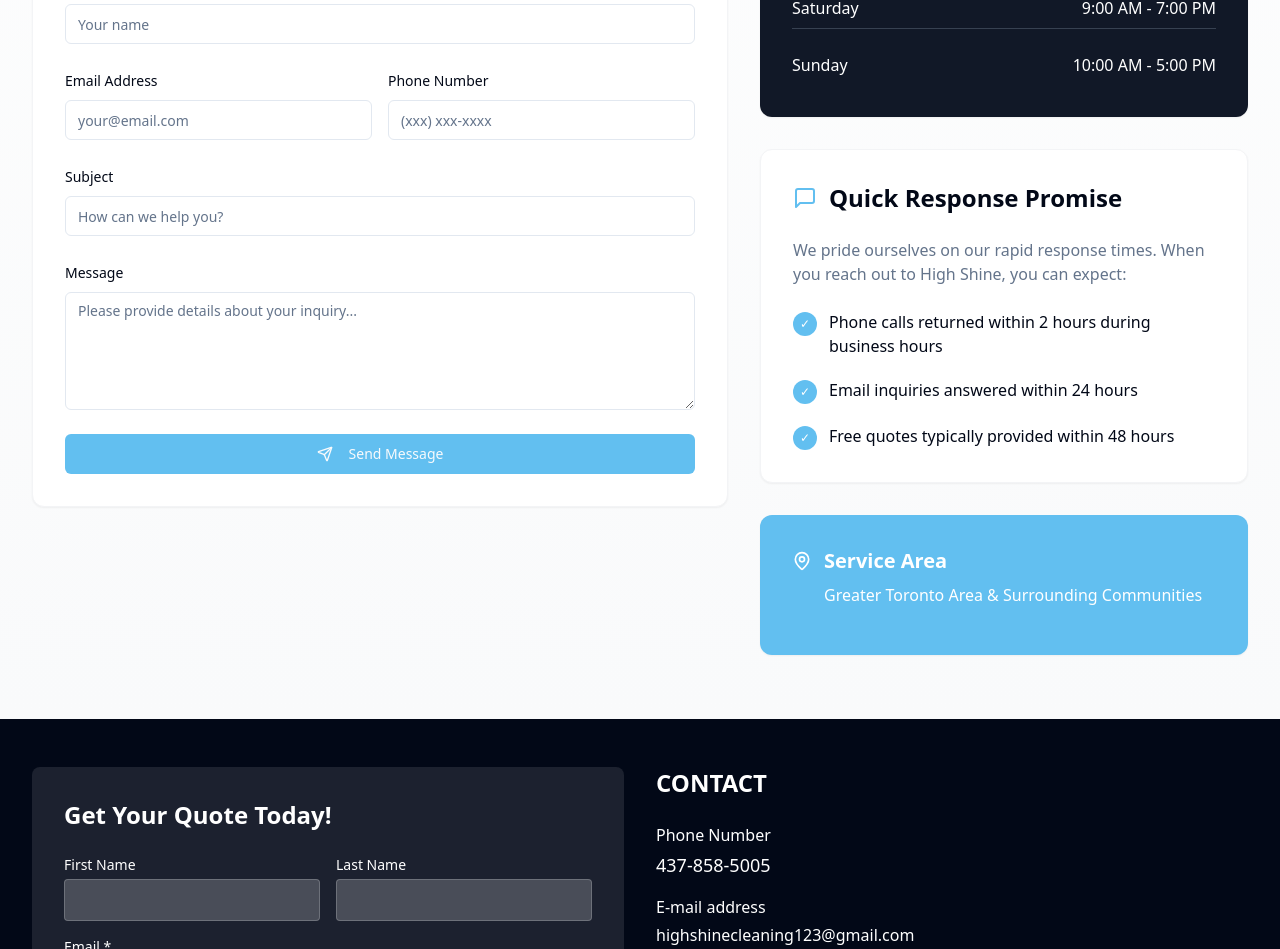
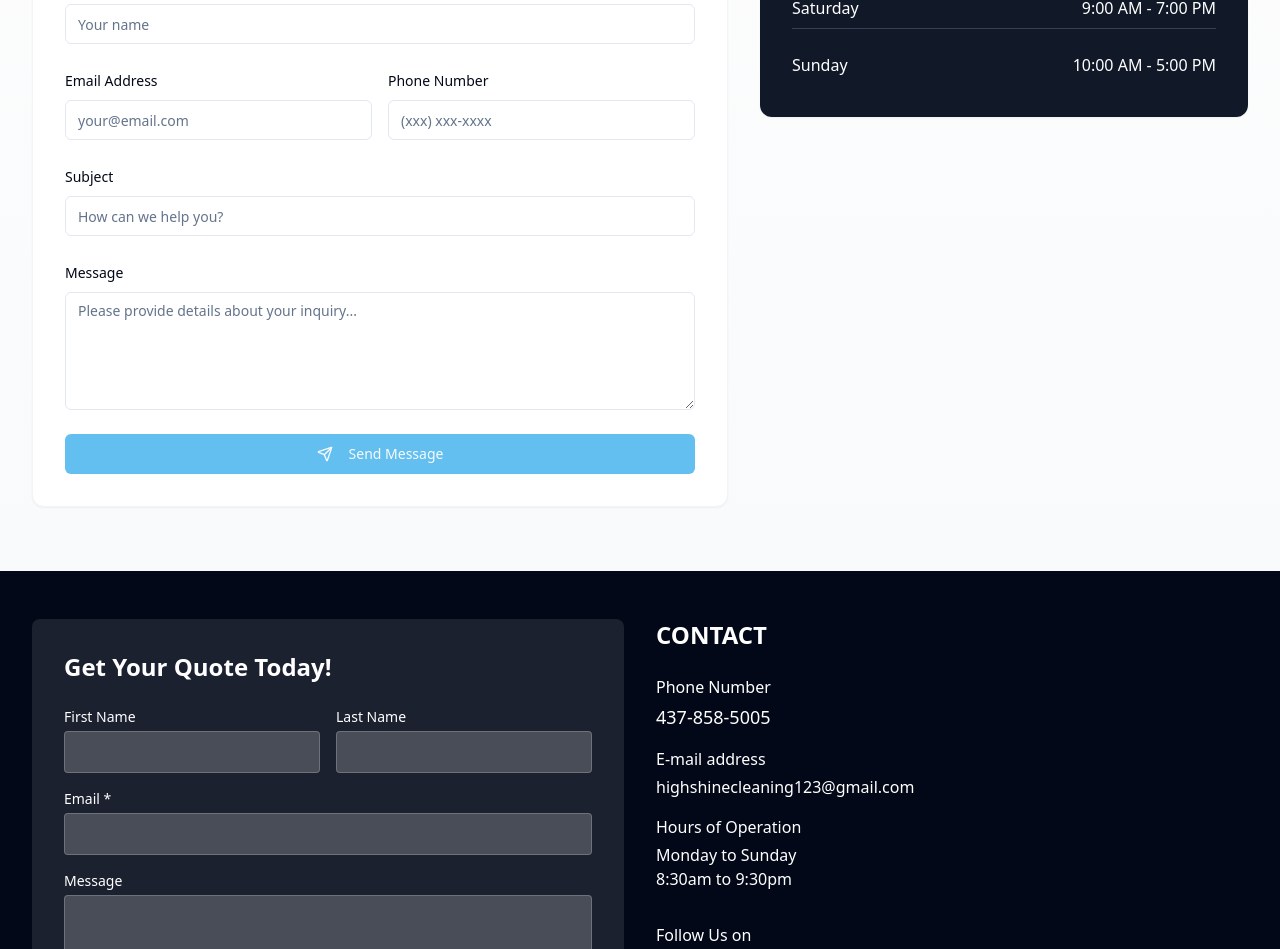
Before and after one commit to muha-00/huffman-tree-compression, a React (Vite) app: page /contact-us in a window 1280 px wide. Shown: the part 1659-2608 px from the top of the page. Built offline with nearby package versions, Linux system fonts and the light colour scheme; a web font is replaced by a local one.

Commit message:
Visual edit in Lovable
Edited UI in Lovable

```diff
--- a/src/pages/ContactUs.tsx
+++ b/src/pages/ContactUs.tsx
@@ -1,4 +1,3 @@
-
 import React from 'react';
 import { useNavigate } from 'react-router-dom';
 import Layout from '@/components/Layout';
@@ -10,10 +9,8 @@ import { Textarea } from "@/components/ui/textarea";
 import { Phone, Mail, MapPin, Clock, Send, Calendar, MessageSquare } from 'lucide-react';
 import { toast } from "sonner";
 import MapComponent from '@/components/MapComponent';
-
 const ContactUs = () => {
   const navigate = useNavigate();
-
   const handleSubmit = (e: React.FormEvent<HTMLFormElement>) => {
     e.preventDefault();
 
@@ -23,9 +20,7 @@ const ContactUs = () => {
     // Reset form (in a real app, you'd also send the data to a server here)
     e.currentTarget.reset();
   };
-
-  return (
-    <Layout>
+  return <Layout>
       {/* Full-width Map at Top */}
       <section className="w-full">
         <MapComponent className="w-full h-[calc(100vh-400px)] min-h-[350px]" />
@@ -86,10 +81,7 @@ const ContactUs = () => {
                   <Calendar className="h-8 w-8 text-[#62BFF0]" />
                 </div>
                 <h2 className="text-xl font-bold mb-2">Book Online</h2>
-                <Button
-                  onClick={() => navigate('/booking')}
-                  className="bg-[#62BFF0] hover:bg-[#62BFF0]/90 text-white"
-                >
+                <Button onClick={() => navigate('/booking')} className="bg-[#62BFF0] hover:bg-[#62BFF0]/90 text-white">
                   Schedule Service
                 </Button>
                 <p className="mt-4 text-muted-foreground">
@@ -130,55 +122,29 @@ const ContactUs = () => {
                 <form onSubmit={handleSubmit} className="space-y-6">
                   <div className="space-y-2">
                     <Label htmlFor="name">Full Name</Label>
-                    <Input
-                      id="name"
-                      name="name"
-                      required
-                      placeholder="Your name"
-                    />
+                    <Input id="name" name="name" required placeholder="Your name" />
                   </div>
 
                   <div className="grid grid-cols-1 sm:grid-cols-2 gap-4">
                     <div className="space-y-2">
                       <Label htmlFor="email">Email Address</Label>
-                      <Input
-                        id="email"
-                        name="email"
-                        type="email"
-                        required
-                        placeholder="your@email.com"
-                      />
+                      <Input id="email" name="email" type="email" required placeholder="your@email.com" />
                     </div>
 
                     <div className="space-y-2">
                       <Label htmlFor="phone">Phone Number</Label>
-                      <Input
-                        id="phone"
-                        name="phone"
-                        placeholder="(xxx) xxx-xxxx"
-                      />
+                      <Input id="phone" name="phone" placeholder="(xxx) xxx-xxxx" />
                     </div>
                   </div>
 
                   <div className="space-y-2">
                     <Label htmlFor="subject">Subject</Label>
-                    <Input
-                      id="subject"
-                      name="subject"
-                      required
-                      placeholder="How can we help you?"
-                    />
+                    <Input id="subject" name="subject" required placeholder="How can we help you?" />
                   </div>
 
                   <div className="space-y-2">
                     <Label htmlFor="message">Message</Label>
-                    <Textarea
-                      id="message"
-                      name="message"
-                      required
-                      placeholder="Please provide details about your inquiry..."
-                      rows={5}
-                    />
+                    <Textarea id="message" name="message" required placeholder="Please provide details about your inquiry..." rows={5} />
                   </div>
 
                   <Button type="submit" className="w-full bg-[#62BFF0] hover:bg-[#62BFF0]/90">
@@ -214,48 +180,14 @@ const ContactUs = () => {
               </div>
 
               {/* Quick Response Promise Box */}
-              <div className="bg-white rounded-xl shadow-sm p-8 border border-gray-100">
-                <div className="flex items-center mb-6">
-                  <MessageSquare className="h-6 w-6 mr-3 text-[#62BFF0]" />
-                  <h2 className="text-2xl font-bold">Quick Response Promise</h2>
-                </div>
 
-                <p className="text-muted-foreground mb-6">
-                  We pride ourselves on our rapid response times. When you reach out to High Shine, you can expect:
-                </p>
-
-                <ul className="space-y-5">
-                  <li className="flex items-start">
-                    <div className="h-6 w-6 rounded-full bg-[#62BFF0] flex items-center justify-center text-white text-xs mr-3 mt-0.5 flex-shrink-0">✓</div>
-                    <span>Phone calls returned within 2 hours during business hours</span>
-                  </li>
-                  <li className="flex items-start">
-                    <div className="h-6 w-6 rounded-full bg-[#62BFF0] flex items-center justify-center text-white text-xs mr-3 mt-0.5 flex-shrink-0">✓</div>
-                    <span>Email inquiries answered within 24 hours</span>
-                  </li>
-                  <li className="flex items-start">
-                    <div className="h-6 w-6 rounded-full bg-[#62BFF0] flex items-center justify-center text-white text-xs mr-3 mt-0.5 flex-shrink-0">✓</div>
-                    <span>Free quotes typically provided within 48 hours</span>
-                  </li>
-                </ul>
-              </div>
 
               {/* Service Area Card */}
-              <div className="bg-[#62BFF0] text-white rounded-xl shadow-sm p-8">
-                <div className="flex items-start mb-4">
-                  <MapPin className="h-5 w-5 mr-3 mt-1" />
-                  <div>
-                    <h3 className="font-bold text-xl">Service Area</h3>
-                    <p className="mt-2">Greater Toronto Area & Surrounding Communities</p>
-                  </div>
-                </div>
-              </div>
+
             </div>
           </div>
         </div>
       </section>
-    </Layout>
-  );
+    </Layout>;
 };
-
 export default ContactUs;
```
